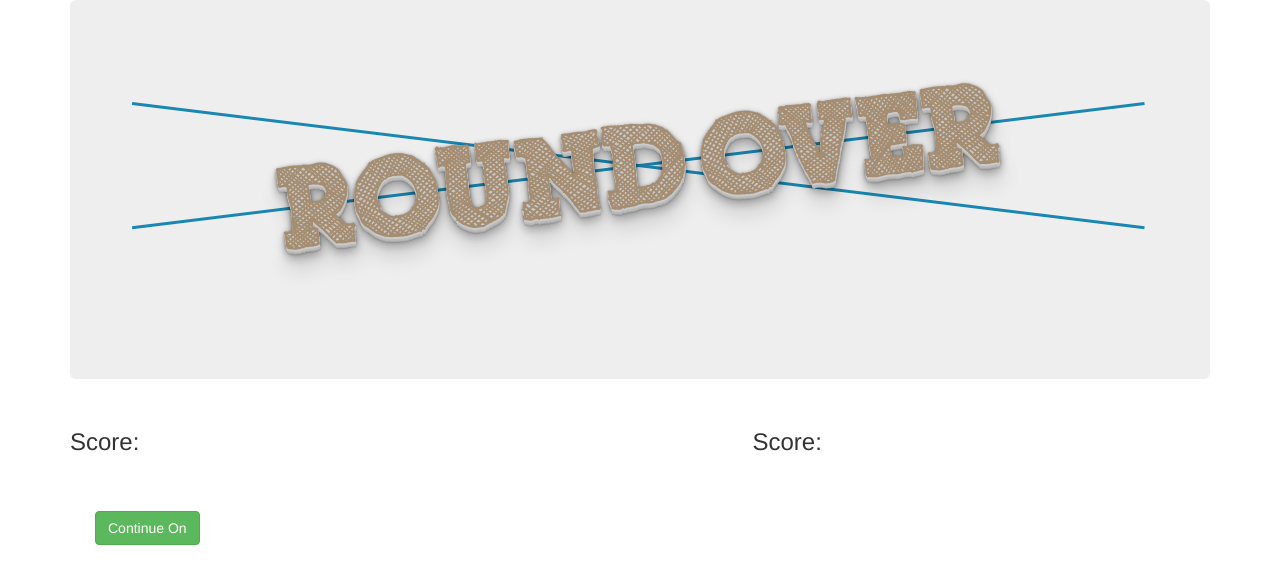
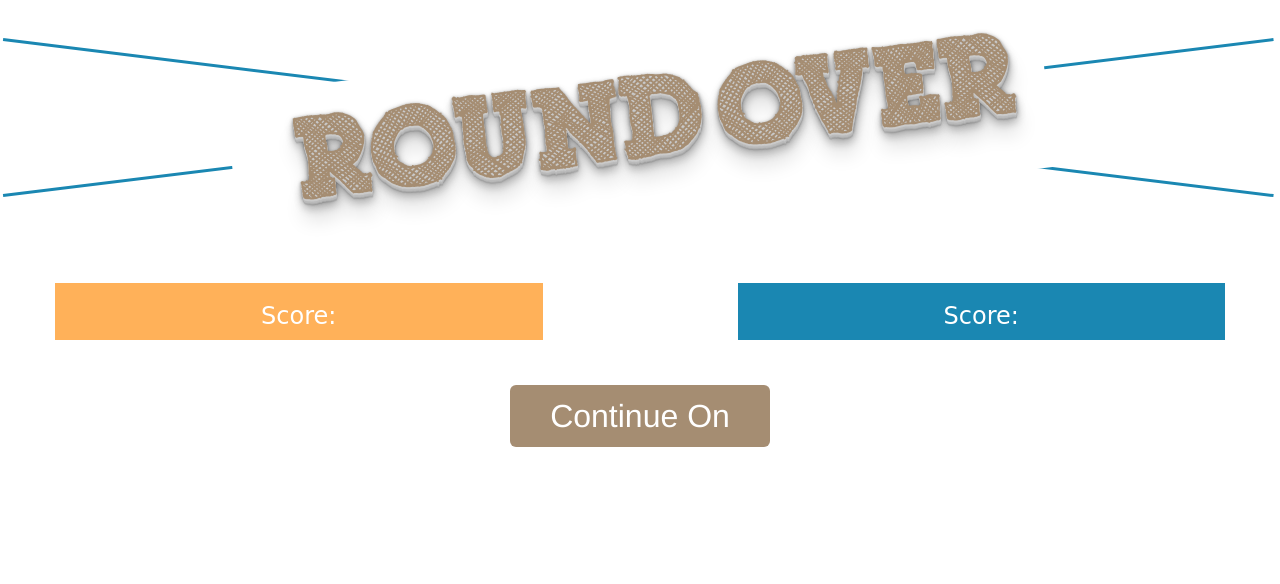
Before and after one commit to oregonized44/CatchPhrase, a plain HTML site: page round-over.html in a window 1280 px wide. Drawn offline with nearby package versions, Linux system fonts and the light colour scheme; a web font is replaced by a local one.

Commit message:
add styles to roundover html page

```diff
--- a/round-over.html
+++ b/round-over.html
@@ -4,29 +4,49 @@
     <meta charset="utf-8">
     <link rel="stylesheet" href="http://maxcdn.bootstrapcdn.com/bootstrap/3.3.6/css/bootstrap.min.css">
     <link href="css/styles.css" rel="stylesheet" type="text/css">
+    <link href='https://fonts.googleapis.com/css?family=Cabin+Sketch' rel='stylesheet' type='text/css'>
     <title>Catch Phrase</title>
   </head>
   <body>
+    <!-- Title -->
+    <h1 class="title-font">
+      <span class="white-background">
+        &nbsp;&nbsp;Round
+        <span id="round-num">
+        </span>Over
+      </span>
+    </h1>
+
+    <!-- Player 1 Panel -->
     <div class="container">
-      <div class="jumbotron">
-        <h1 class="title-font">Round <span id="round-num"></span> Over</h1>
-      </div>
       <div class="row">
-          <div class="col-sm-5">
-            <h2><span id="team1-name"></span></h2>
-            <h3>Score: <span id="team1-score"></span></h3>
-          </div>
-          <div class="col-sm-5 col-sm-offset-2">
-            <h2><span id="team2-name"></span></h2>
-            <h3>Score: <span id="team2-score"></span></h3>
-          </div>
+        <div class="col-sm-5" id="player1-panel">
+          <h2>
+            <span id="team1-name"></span>
+          </h2>
+          <h3>
+            Score: <span id="team1-score"></span>
+          </h3>
+        </div>
+
+        <!-- Player 2 Panel -->
+        <div class="col-sm-5 col-sm-offset-2" id="player2-panel">
+          <h2>
+            <span id="team2-name"></span>
+          </h2>
+          <h3>
+            Score: <span id="team2-score"></span>
+          </h3>
+        </div>
       </div>
     </div>
+
+
     <br>
     <div class="container">
       <div class="row">
         <div class="col-sm-12">
-          <button class="btn btn-success" id="next-round" type="button" name="button">Continue On</button>
+          <button class="tn btn-lg  center-block" id="next-round" type="button" name="button">Continue On</button>
         </div>
       </div>
     </div>
```
